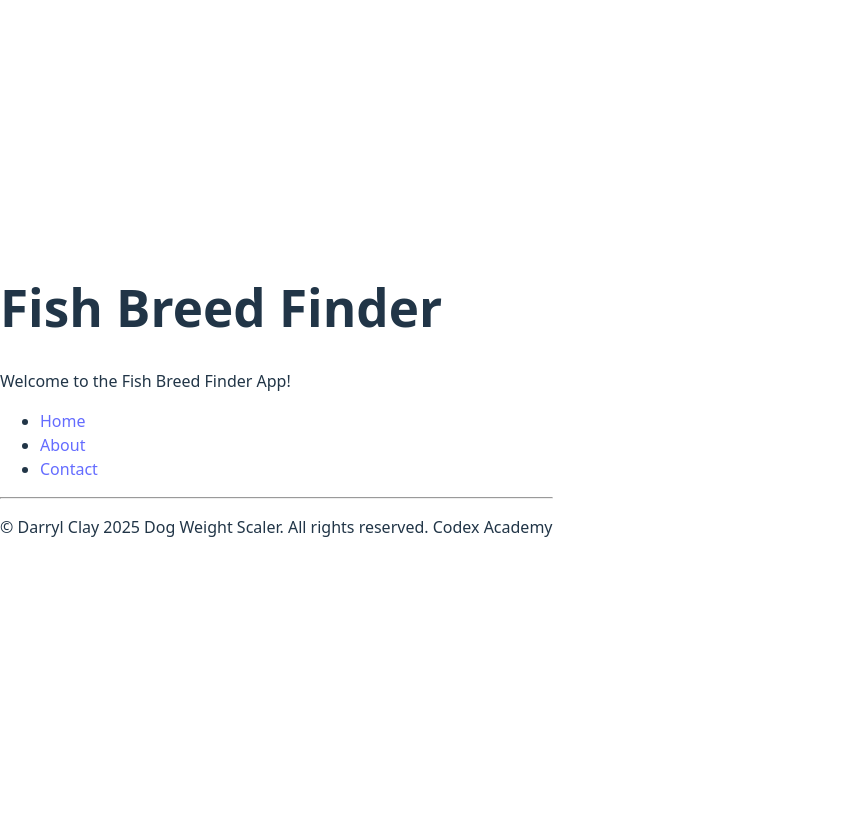
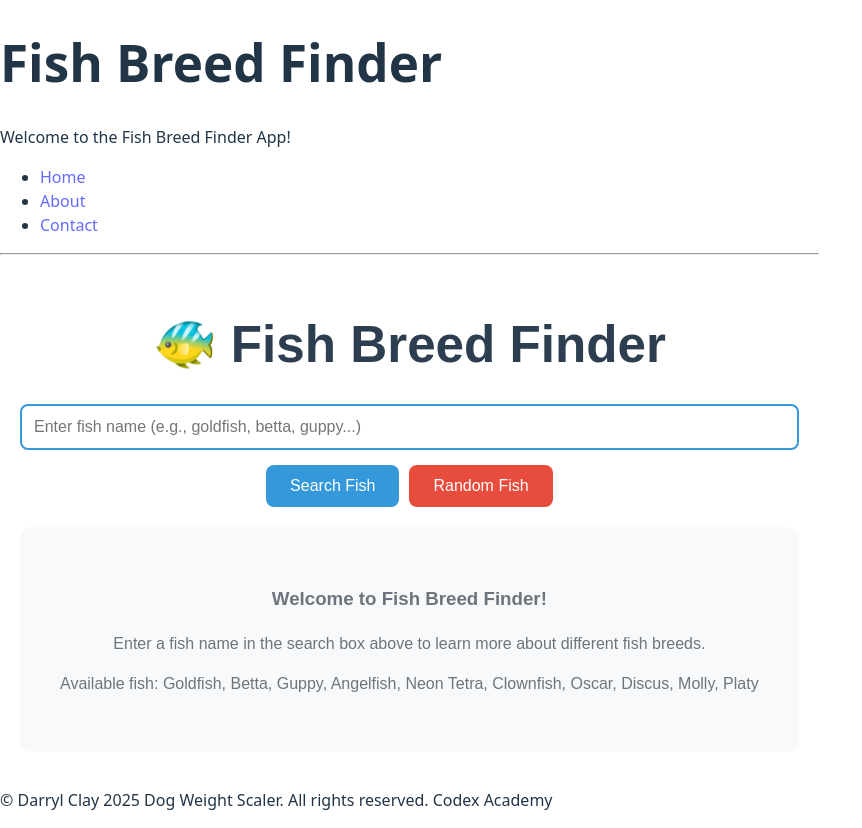
Before and after one commit to DarrylClay2005/Project-Name-Here-Capstone, a React (Vite) app: page / in a window 1280 px wide. Shown: the whole page, without its empty margins (0-862 px from the left). Before the commit the page ends 800 px from the top, so only its background shows below. Built offline with nearby package versions, Linux system fonts and the light colour scheme.

Commit message:
Updated App.jsx to use Fish.jsx file

```diff
--- a/src/App.jsx
+++ b/src/App.jsx
@@ -1,10 +1,12 @@
 import Footer from "./Footer"
 import Header from "./Header"
+import FishBreedFinder from "./Fish"
 
 function App() {
     return (
         <>
             <Header/>
+            <FishBreedFinder/>
             <Footer/>
         </>
     )
```
